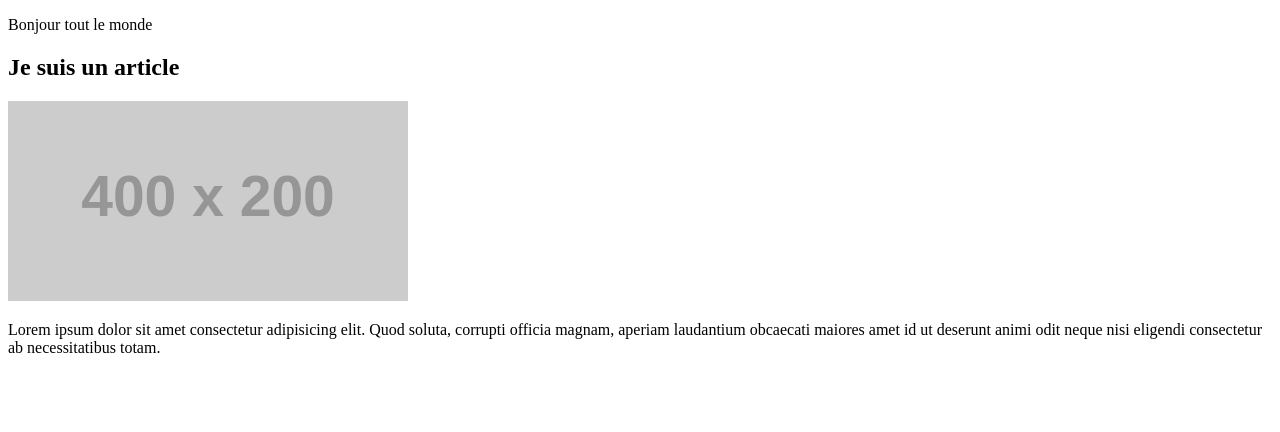
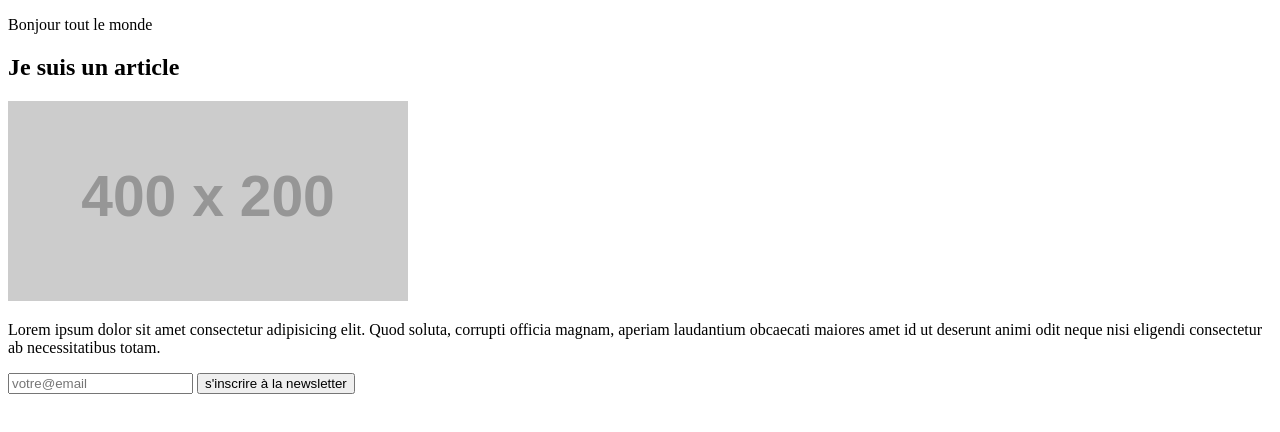
Before and after one commit to plr8/demo-github, a plain HTML site: page jour1/04-index.html in a window 1280 px wide. Drawn offline with Linux system fonts and the light colour scheme; placeholder pictures from the web are drawn by us.

Commit message:
Ajout d'un formulaire de newsletter

```diff
--- a/jour1/04-index.html
+++ b/jour1/04-index.html
@@ -13,5 +13,9 @@
         <img src="https://via.placeholder.com/400x200" alt="">
         <p>Lorem ipsum dolor sit amet consectetur adipisicing elit. Quod soluta, corrupti officia magnam, aperiam laudantium obcaecati maiores amet id ut deserunt animi odit neque nisi eligendi consectetur ab necessitatibus totam.</p>
     </article>
+    <form action="">
+        <input type="text" placeholder="votre@email">
+        <input type="submit" value="s'inscrire à la newsletter">
+    </form>
 </body>
 </html>
```
